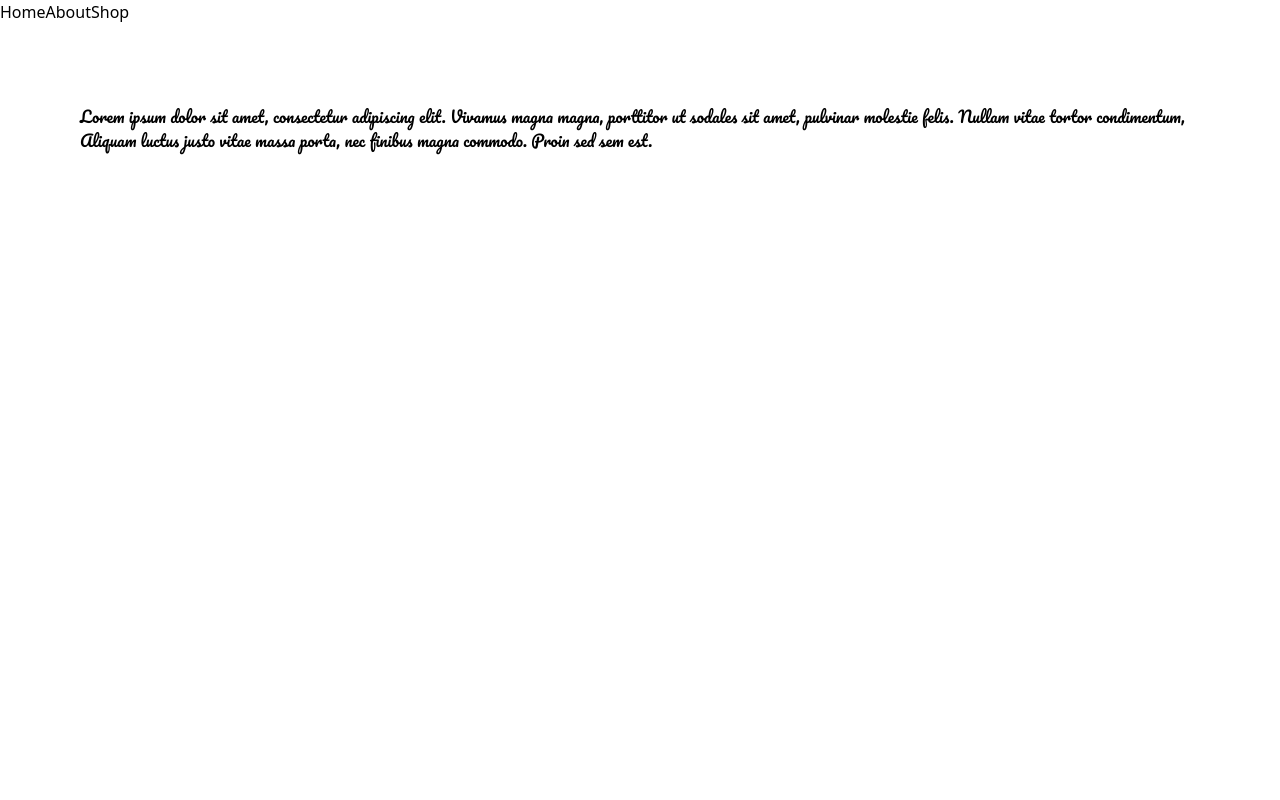
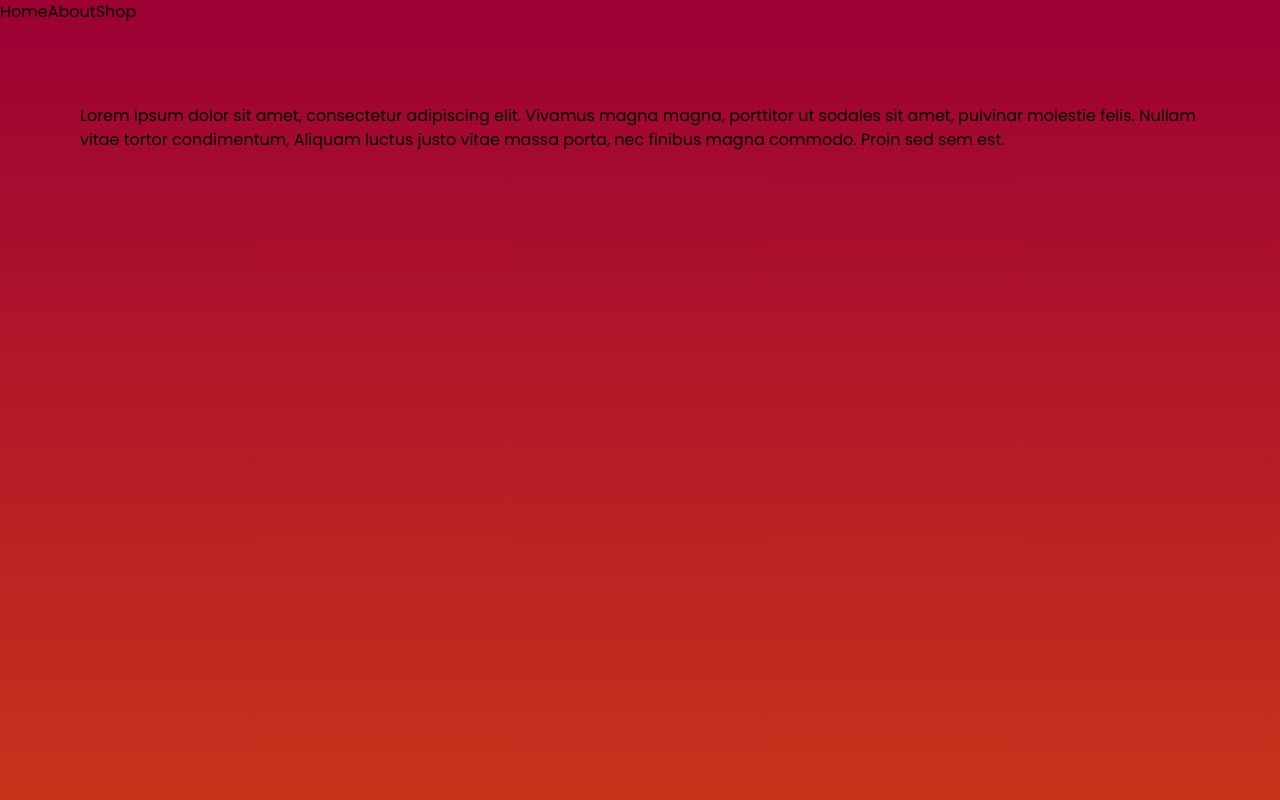
Before and after one commit to musashoeb-career/FusionBlends, a Next.js app in the folder fusion-blends/: page / in a window 1280 px wide. Shown: the top 800 px of the page. Built offline with nearby package versions, Linux system fonts and the light colour scheme.

Commit message:
Complete Styling Setup Through Global Styles

```diff
--- a/fusion-blends/app/globals.css
+++ b/fusion-blends/app/globals.css
@@ -1,9 +1,27 @@
 @import "tailwindcss";
 
-@theme {
+:root {
+  --maroon: #9c0035;
+  --orange: #f56700;
+  --ivory: #FFFFFD;
+  --teal: #0D98BA;
 
-  --font-poppins: Poppins, sans-serif;
-  --font-pacifico: Pacifico, sans-serif;
+  --background-gradient: linear-gradient(180deg, var(--maroon) 0%, var(--orange) 100%);
+}
 
+/* @theme inline {
+  --color-background: var(--background);
+  --color-foreground: var(--foreground);
+} */
 
+/* @media (prefers-color-scheme: dark) {
+  :root {
+    --background: #0a0a0a;
+    --foreground: #ededed;
+  }
+} */
+
+body {
+  background: var(--background-gradient);
+  font-family: var(--font-poppins), sans-serif;
 }
--- a/fusion-blends/app/layout.tsx
+++ b/fusion-blends/app/layout.tsx
@@ -30,7 +30,7 @@ export default function RootLayout({
   return (
     <html lang="en">
       <body
-        className={`${poppins.variable} ${pacifico.variable} antialiased`}
+        className={`${pacifico.variable} ${poppins.variable} antialiased`}
       >
         <NavBar></NavBar>
         {children}
--- a/fusion-blends/app/page.tsx
+++ b/fusion-blends/app/page.tsx
@@ -3,13 +3,13 @@
 export default function Home() {
   return (
     <main>
-      <div className= "grid-rows-[20px_1fr_20px] items-center font-pacifico justify-items-center min-h-screen p-8 pb-20 gap-16 sm:p-20">
+      <div className= "grid-rows-[20px_1fr_20px] items-center text-red font-pacifico justify-items-center min-h-screen p-8 pb-20 gap-16 sm:p-20">
         Lorem ipsum dolor sit amet, consectetur adipiscing elit. Vivamus magna magna,
         porttitor ut sodales sit amet, pulvinar molestie felis. Nullam vitae tortor condimentum,
         Aliquam luctus justo vitae massa porta, nec finibus magna commodo. Proin sed sem est.
       </div>
 
-      <div className= "grid-rows-[20px_1fr_20px] items-center font-poppins justify-items-center min-h-screen p-8 pb-20 gap-16 sm:p-20">
+      <div className= "grid-rows-[20px_1fr_20px] items-center text-[var(--teal)] font-poppins justify-items-center min-h-screen p-8 pb-20 gap-16 sm:p-20">
         Lorem ipsum dolor sit amet, consectetur adipiscing elit. Vivamus magna magna,
         porttitor ut sodales sit amet, pulvinar molestie felis. Nullam vitae tortor condimentum,
         Aliquam luctus justo vitae massa porta, nec finibus magna commodo. Proin sed sem est.
```
